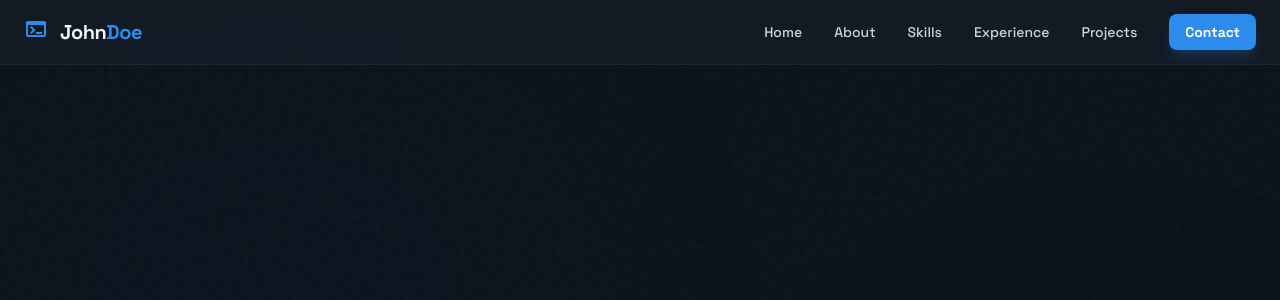
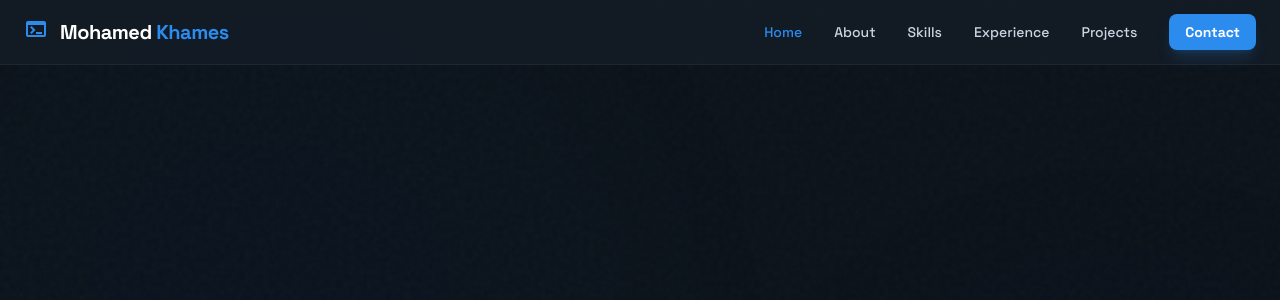
Before and after one commit to TmcTrevor/Portfolio, a React (Vite) app: page / in a window 1280 px wide. Shown: the top 300 px of the page. Built offline with nearby package versions, Linux system fonts and the light colour scheme.

Commit message:
navbar modified to fit the new sections

```diff
--- a/src/components/NavBar.tsx
+++ b/src/components/NavBar.tsx
@@ -1,59 +1,170 @@
-const Navbar = () => {
+import * as React from 'react'
+import { Link, useRouterState } from '@tanstack/react-router'
+
+const navItems = [
+  { label: 'Home', hash: 'home' },
+  { label: 'About', hash: 'about' },
+  { label: 'Skills', hash: 'skills' },
+  { label: 'Experience', hash: 'experiences' },
+  { label: 'Projects', hash: 'projects' },
+] as const
+
+function cx(...classes: Array<string | false | undefined>) {
+  return classes.filter(Boolean).join(' ')
+}
+
+export default function Navbar() {
+  const [open, setOpen] = React.useState(false)
+
+  // TanStack Router current location (works with file-based routing)
+  const location = useRouterState({ select: (s) => s.location })
+  const activeHash = (location.hash || '').replace('#', '')
+
+  // Close mobile menu on navigation (including hash changes)
+  React.useEffect(() => {
+    setOpen(false)
+  }, [location.pathname, location.hash])
+
+  // ESC to close
+  React.useEffect(() => {
+    const onKeyDown = (e: KeyboardEvent) => {
+      if (e.key === 'Escape') setOpen(false)
+    }
+    window.addEventListener('keydown', onKeyDown)
+    return () => window.removeEventListener('keydown', onKeyDown)
+  }, [])
+
+  // Prevent background scroll when menu is open
+  React.useEffect(() => {
+    document.body.style.overflow = open ? 'hidden' : ''
+    return () => {
+      document.body.style.overflow = ''
+    }
+  }, [open])
+
   return (
     <header className="fixed top-0 w-full z-50 glass transition-all duration-300">
       <div className="max-w-7xl mx-auto px-6 h-16 flex items-center justify-between">
-        <div className="flex items-center gap-3">
+        {/* Brand */}
+        <Link
+          to="/"
+          hash="home"
+          className="flex items-center gap-3 focus:outline-none focus-visible:ring-2 focus-visible:ring-primary/70 rounded-md"
+        >
           <div className="text-primary">
             <span className="material-symbols-outlined text-3xl">terminal</span>
           </div>
-          <h1 className="text-xl font-bold tracking-tight">
-            John<span className="text-primary">Doe</span>
+          <h1 className="text-xl font-bold tracking-tight text-white">
+            Mohamed <span className="text-primary">Khames</span>
           </h1>
-        </div>
+        </Link>
+
+        {/* Desktop nav */}
         <nav className="hidden md:flex items-center gap-8">
-          <a
-            className="text-sm font-medium text-slate-300 hover:text-primary transition-colors"
-            href="#home"
-          >
-            Home
-          </a>
-          <a
-            className="text-sm font-medium text-slate-300 hover:text-primary transition-colors"
-            href="#about"
-          >
-            About
-          </a>
-          <a
-            className="text-sm font-medium text-slate-300 hover:text-primary transition-colors"
-            href="#skills"
-          >
-            Skills
-          </a>
-          <a
-            className="text-sm font-medium text-slate-300 hover:text-primary transition-colors"
-            href="#experiences"
-          >
-            Experience
-          </a>
-          <a
-            className="text-sm font-medium text-slate-300 hover:text-primary transition-colors"
-            href="#projects"
-          >
-            Projects
-          </a>
-          <a
+          {navItems.map((item) => {
+            const isActive =
+              activeHash === item.hash || (!activeHash && item.hash === 'home')
+            return (
+              <Link
+                key={item.hash}
+                to="/"
+                hash={item.hash}
+                className={cx(
+                  'text-sm font-medium transition-colors',
+                  isActive
+                    ? 'text-primary'
+                    : 'text-slate-300 hover:text-primary',
+                )}
+              >
+                {item.label}
+              </Link>
+            )
+          })}
+
+          <Link
+            to="/"
+            hash="contact"
             className="px-4 py-2 bg-primary hover:bg-blue-600 text-white text-sm font-bold rounded-lg transition-colors shadow-lg shadow-primary/20"
-            href="#contact"
           >
             Contact
-          </a>
+          </Link>
         </nav>
-        <button className="md:hidden text-white p-2">
-          <span className="material-symbols-outlined">menu</span>
+
+        {/* Mobile button */}
+        <button
+          type="button"
+          className="md:hidden text-white p-2 rounded-md focus:outline-none focus-visible:ring-2 focus-visible:ring-primary/70"
+          aria-label="Open menu"
+          aria-controls="mobile-menu"
+          aria-expanded={open}
+          onClick={() => setOpen((v) => !v)}
+        >
+          <span className="material-symbols-outlined">
+            {open ? 'close' : 'menu'}
+          </span>
         </button>
+      </div>
+
+      {/* Mobile menu */}
+      <div
+        className={cx(
+          'md:hidden',
+          open ? 'pointer-events-auto' : 'pointer-events-none',
+        )}
+      >
+        {/* Overlay */}
+        <div
+          className={cx(
+            'fixed inset-0 z-40 bg-black/50 backdrop-blur-sm transition-opacity',
+            open ? 'opacity-100' : 'opacity-0',
+          )}
+          onClick={() => setOpen(false)}
+          aria-hidden="true"
+        />
+
+        {/* Panel */}
+        <div
+          id="mobile-menu"
+          className={cx(
+            'fixed top-16 left-0 right-0 z-50 mx-4 rounded-xl border border-white/10 bg-surface-dark/95',
+            'transition-all duration-200',
+            open ? 'opacity-100 translate-y-0' : 'opacity-0 -translate-y-2',
+          )}
+          role="dialog"
+          aria-modal="true"
+        >
+          <div className="p-4 flex flex-col gap-2">
+            {navItems.map((item) => {
+              const isActive =
+                activeHash === item.hash ||
+                (!activeHash && item.hash === 'home')
+              return (
+                <Link
+                  key={item.hash}
+                  to="/"
+                  hash={item.hash}
+                  className={cx(
+                    'px-3 py-3 rounded-lg text-sm font-medium transition-colors',
+                    isActive
+                      ? 'bg-white/5 text-primary'
+                      : 'text-slate-200 hover:bg-white/5 hover:text-primary',
+                  )}
+                >
+                  {item.label}
+                </Link>
+              )
+            })}
+
+            <Link
+              to="/"
+              hash="contact"
+              className="mt-2 px-4 py-3 bg-primary hover:bg-blue-600 text-white text-sm font-bold rounded-lg transition-colors text-center"
+            >
+              Contact
+            </Link>
+          </div>
+        </div>
       </div>
     </header>
   )
 }
-
-export default Navbar
```
